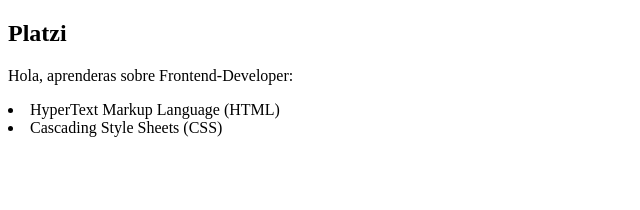
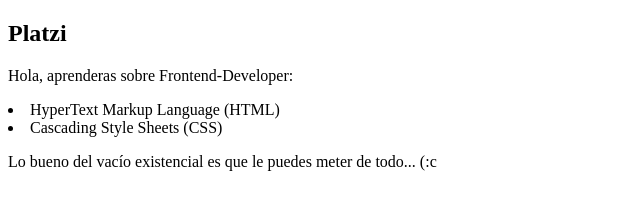
Before and after one commit to GFausto/proyectoDemoCursoPrework, a plain HTML site: page index.html in a window 1280 px wide. Shown: the whole page, without its empty margins (0-640 px from the left). Drawn offline with Linux system fonts and the light colour scheme.

Commit message:
cambios se agregó existencialismo

```diff
--- a/index.html
+++ b/index.html
@@ -22,6 +22,7 @@
                 Cascading Style Sheets (CSS)
             </li>
         </lu>
+        <p>Lo bueno del vacío existencial es que le puedes meter de todo... (:c</p>
     </section>
 </body>
 </html>
```
